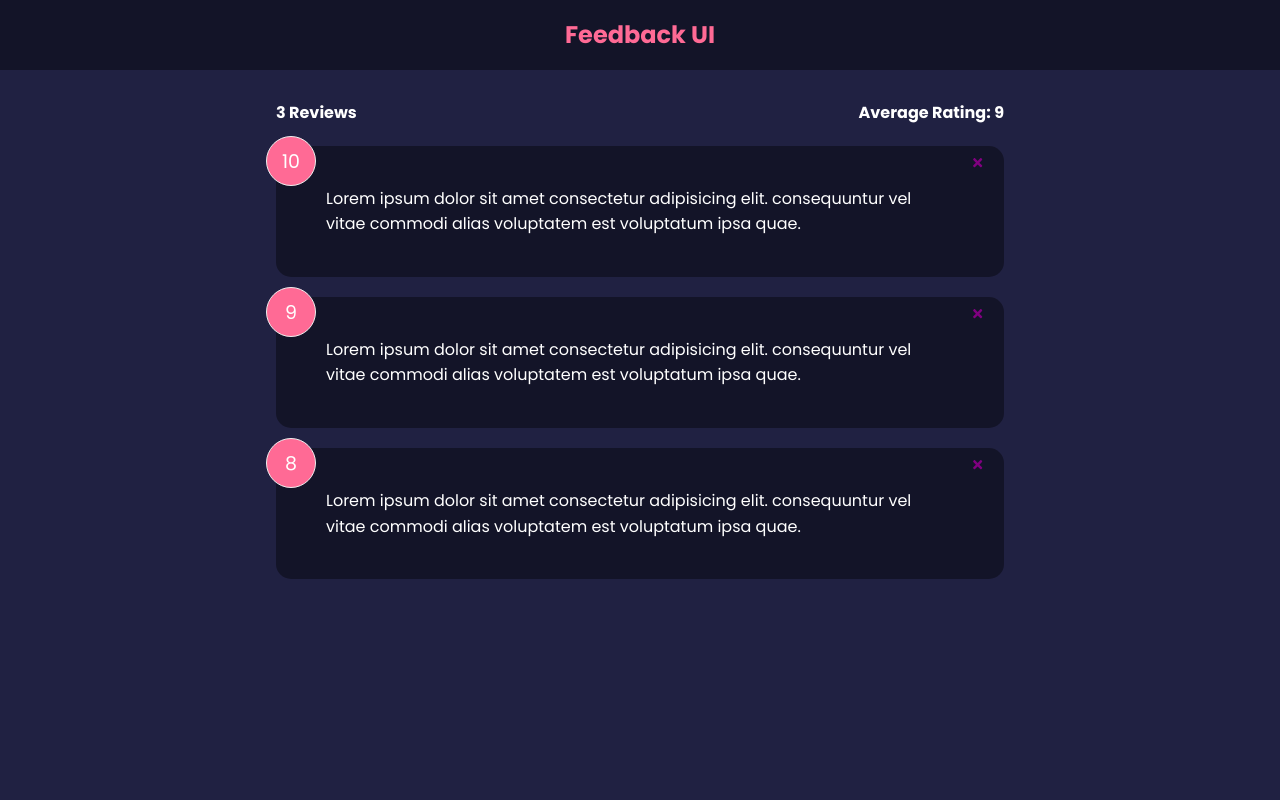
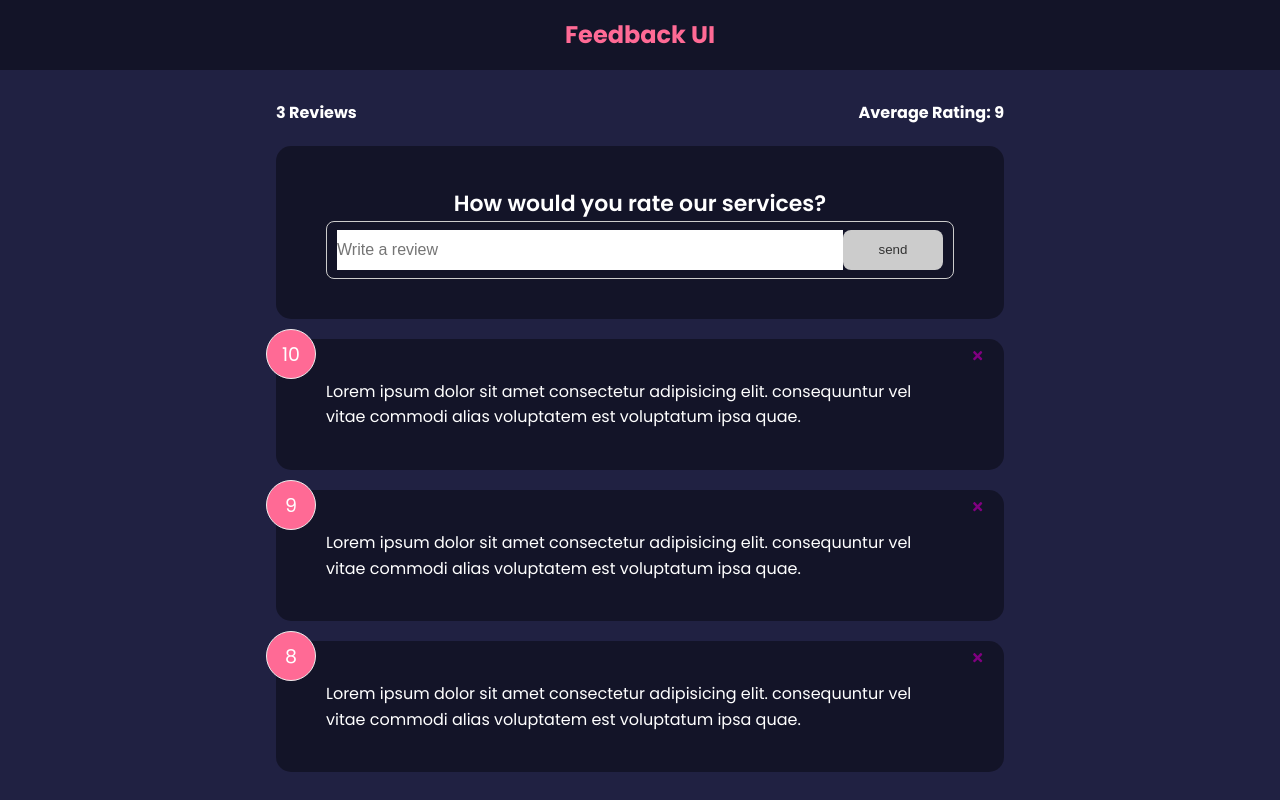
Before and after one commit to naveensing575/Feedback-App, a React (Create React App) app: page / in a window 1280 px wide. Built offline with nearby package versions, Linux system fonts and the light colour scheme.

Commit message:
Added default button component | Feedback Form

```diff
--- a/src/App.js
+++ b/src/App.js
@@ -1,6 +1,7 @@
 import React, {useState} from 'react'
 import './App.css';
 import FeedbackData from './Components/data/FeedbackData';
+import FeedbackForm from './Components/FeedbackForm';
 import FeedbackList from './Components/FeedbackList';
 import FeedbackStats from './Components/FeedbackStats';
 import Header from './Components/Header.js';
@@ -18,6 +19,7 @@
       <Header text='Feedback UI'/>
       <div className='container'>
         <FeedbackStats Feedback={Feedback}/>
+        <FeedbackForm Feedback={Feedback}/>
         <FeedbackList Feedback={Feedback} handleDelete={deleteFeedback}/>
       </div>
     </>
--- /dev/null
+++ b/src/Components/FeedbackForm.js
@@ -0,0 +1,39 @@
+import Card from './Shared/Card.js'
+import { useState } from 'react'
+import Button from './Shared/Button.js';
+
+function FeedbackForm() {
+  const [text, setText]= useState('');
+  const [btnDisabled, setbtnDisabled] = useState(true);
+  const [message, setMessage] = useState('')
+  const handleClick=(e)=>{
+    if(text===''){
+      setbtnDisabled(true)
+      setMessage(null)
+    }
+    else if(text!=='' && text.trim().length<=10){
+      setbtnDisabled(true)
+      setMessage('Text must be atleast 10 characters!')
+    }
+    else
+    {setMessage(null)
+    setbtnDisabled(false)}
+    setText(e.target.value)
+  }
+  return (
+    <Card>
+      <form>
+        <h2>How would you rate our services?</h2>
+        <div className="input-group">
+          <input type="text" placeholder='Write a review' value={text} onChange={handleClick}/>
+          <Button type='submit' version='secondary' isDisabled={btnDisabled}>send</Button>
+        </div>
+        {
+          message && <div className="message">{message}</div>
+        }
+      </form>
+    </Card>
+  )
+}
+
+export default FeedbackForm
--- /dev/null
+++ b/src/Components/Shared/Button.js
@@ -0,0 +1,24 @@
+import PropTypes from 'prop-types';
+
+function Button({children, version, type, isDisabled}) {
+  return (
+    <button type={type} disabled={isDisabled} className={`btn btn-${version}`}>
+      {children}
+    </button>
+  )
+}
+
+
+Button.defaultProps={
+  version: 'primary',
+  type: 'button',
+  isDisabled: false,
+}
+
+Button.propTypes={
+  children:PropTypes.node.isRequired,
+  version: PropTypes.string,
+  type: PropTypes.string,
+  isDisabled: PropTypes.bool
+}
+export default Button
```
Also changed, not shown: 1 other file (tests, documents, lock files or other folders).
